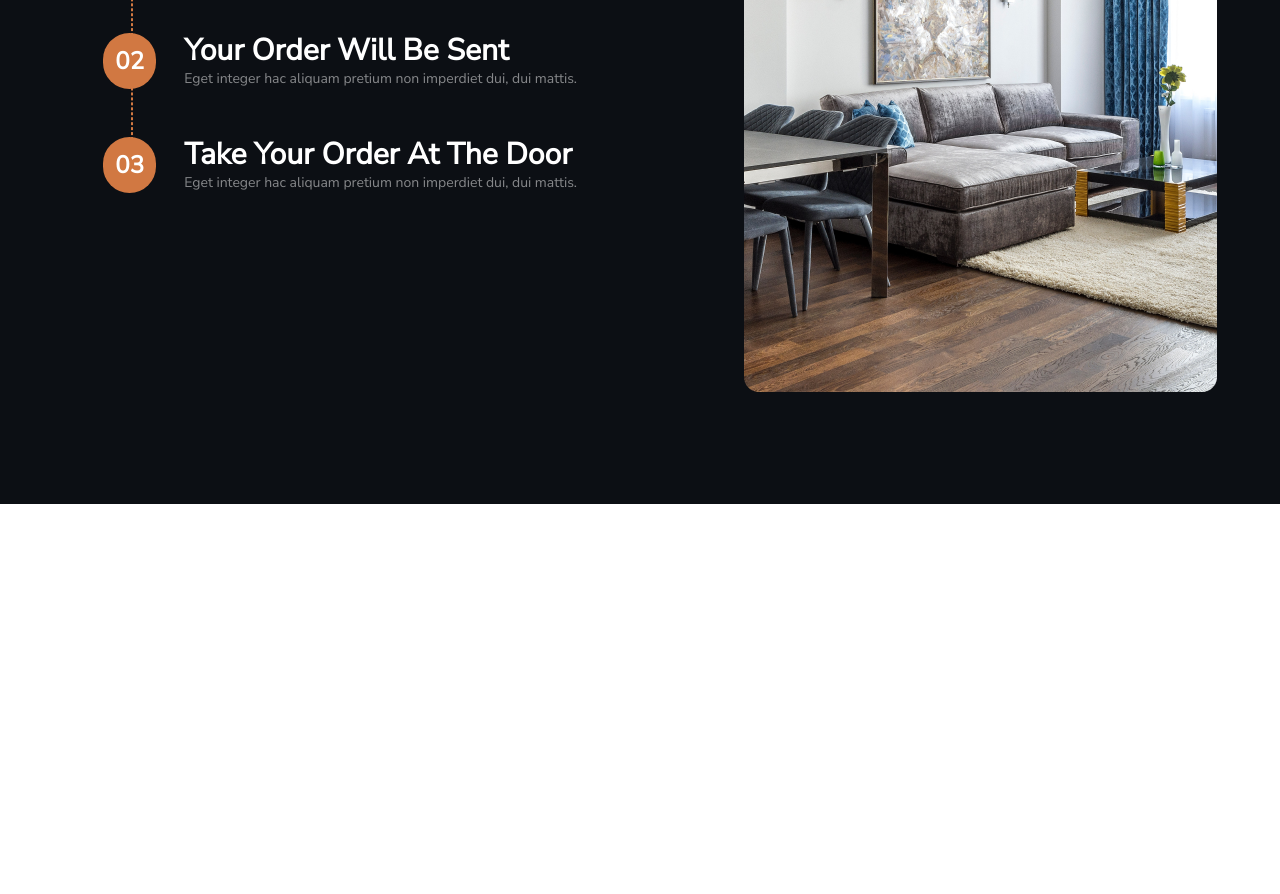
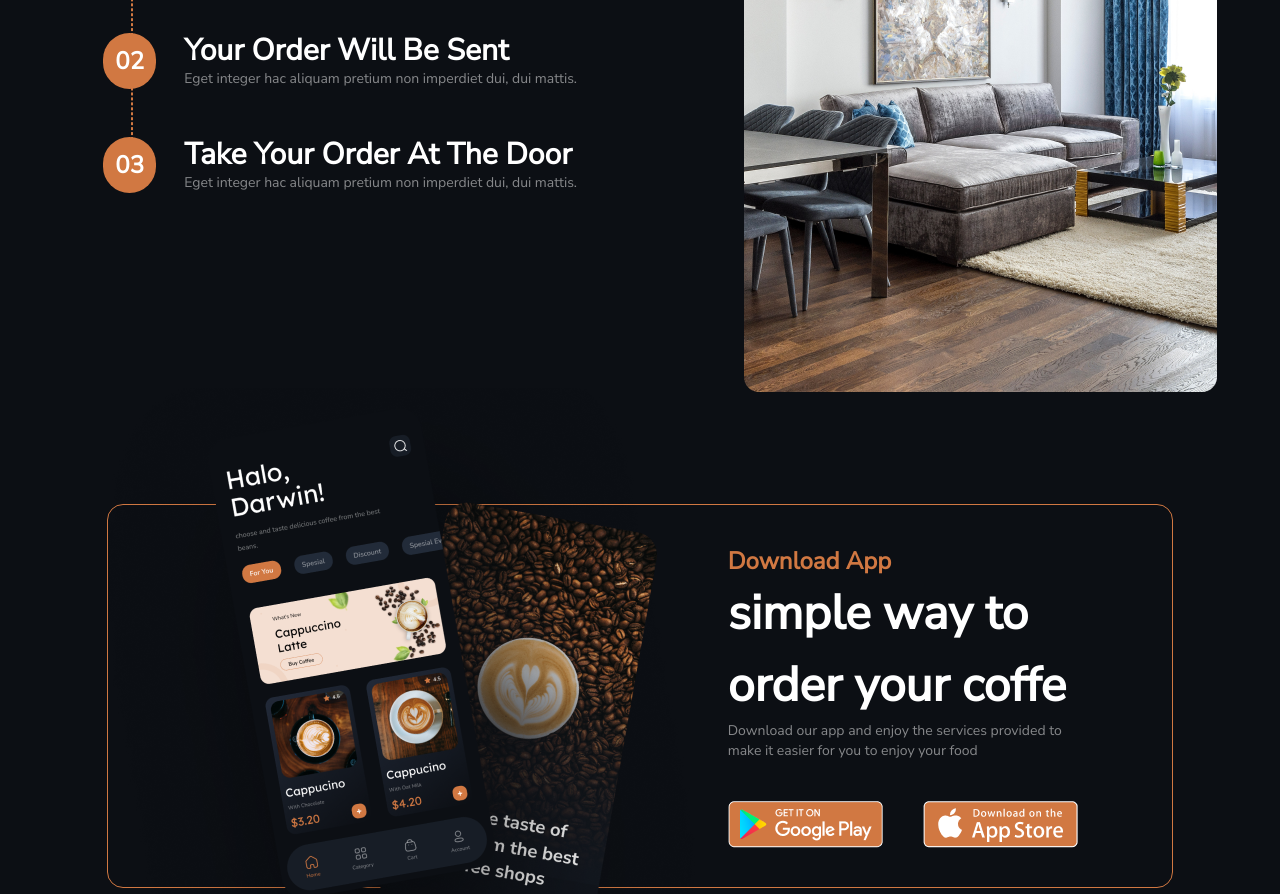
Before and after one commit to TaufikAkbar7/coffeShop, a Vue app in the folder client/: page / in a window 1280 px wide. Shown: the part 3260-4154 px from the top of the page. Before the commit the page ends 3764 px from the top, so only its background shows below. Built offline with nearby package versions, Linux system fonts and the light colour scheme.

Commit message:
continue styling component install

```diff
--- a/client/src/components/molecules/Install.vue
+++ b/client/src/components/molecules/Install.vue
@@ -1,22 +1,107 @@
 <template>
-  <Wrapper className="min-h-screen bg-primaryColor">
-    <img class="absolute left-0 mt-16" src="../../assets/website/leaf.png" alt="leaf">
-      <div class="container mx-auto flex flex-row justify-around items-start py-28">
-        <div class="flex flex-col items-start px-10">
-          <Title v-for="item in items" :key="item.title" :title="item.title" className="font-roboto text-5xl font-bold text-secondaryColor leading-relaxed"/>
-          <div v-for="data in prosedur" :key="data.id" class="relative flex flex-row w-full justify-between items-center mt-12">
-            <div v-if="data.id <='02'" class="absolute top-0 left-7 border border-dashed border-thirdColor h-28"></div>
-            <div class="font-bold rounded-full z-10 bg-thirdColor p-3 text-secondaryColor text-2xl">{{ data.id }}</div>
-            <div class="flex flex-col items-start ml-7">
-              <h1 class="font-semibold text-secondaryColor text-3xl">
+  <Wrapper className="min-h-screen pb-32 bg-primaryColor">
+    <img
+      class="absolute left-0 mt-16"
+      src="../../assets/website/leaf.png"
+      alt="leaf"
+    />
+    <div
+      class="container mx-auto flex flex-row justify-around items-start py-28"
+    >
+      <div class="flex flex-col items-start px-10">
+        <Title
+          v-for="item in items"
+          :key="item.title"
+          :title="item.title"
+          className="font-roboto text-5xl font-bold text-secondaryColor leading-relaxed"
+        />
+        <div
+          v-for="data in prosedur"
+          :key="data.id"
+          class="
+            relative
+            flex flex-row
+            w-full
+            justify-between
+            items-center
+            mt-12
+          "
+        >
+          <div
+            v-if="data.id <= '02'"
+            class="
+              absolute
+              top-0
+              left-7
+              border border-dashed border-thirdColor
+              h-28
+            "
+          ></div>
+          <div
+            class="
+              font-bold
+              rounded-full
+              z-10
+              bg-thirdColor
+              p-3
+              text-secondaryColor text-2xl
+            "
+          >
+            {{ data.id }}
+          </div>
+          <div class="flex flex-col items-start ml-7">
+            <h1 class="font-semibold text-secondaryColor text-3xl">
               {{ data.title }}
             </h1>
             <p class="text-secondaryColor50 text-sm">{{ data.text }}</p>
-            </div>
           </div>
         </div>
-        <img src="../../assets/website/great-process.png" alt="great process">
       </div>
+      <img src="../../assets/website/great-process.png" alt="great process" />
+    </div>
+    <div
+      class="
+        mx-auto
+        w-5/6
+        h-96
+        flex flex-row
+        justify-evenly
+        items-center
+        border border-thirdColor
+        rounded-2xl
+      "
+    >
+      <img
+        class=""
+        src="../../assets/website/handphone.png"
+        alt="img install"
+      />
+      <div class="flex flex-wrap item-start  w-5/12">
+        <Title
+          title="Download App"
+          className="text-thirdColor font-semibold text-2xl"
+        />
+        <div class="flex flex-col items-start">
+          <h1
+          v-for="data1 in downloads"
+          :key="data1.title"
+          class="font-bold text-5xl text-secondaryColor leading-normal"
+        >
+          {{ data1.title }}
+        </h1>
+        <p class="text-sm text-secondaryColor50">Download our app and enjoy the services provided to</p>
+        <p class="text-sm text-secondaryColor50">make it easier for you to enjoy your food</p>
+        </div>
+        <div class="flex flex-row justify-start items-start mt-10">
+          <a href="#">
+            <img src="../../assets/website/google-play.png" alt="img google" />
+          </a>
+          <a href="#" class="ml-10">
+            <img src="../../assets/website/app-store.png" alt="app store" />
+          </a>
+        </div>
+      </div>
+    </div>
   </Wrapper>
 </template>
 
@@ -30,19 +115,28 @@ export default {
     Title,
   },
   data: () => ({
-    items: [
-      { title: 'We love' },
-      { title: 'Great process' },
+    items: [{ title: 'We love' }, { title: 'Great process' }],
+    prosedur: [
+      {
+        id: '01',
+        title: 'Order Your Menu',
+        text: 'Eget integer hac aliquam pretium non imperdiet dui, dui mattis.',
+      },
+      {
+        id: '02',
+        title: 'Your Order Will Be Sent',
+        text: 'Eget integer hac aliquam pretium non imperdiet dui, dui mattis.',
+      },
+      {
+        id: '03',
+        title: 'Take Your Order At The Door',
+        text: 'Eget integer hac aliquam pretium non imperdiet dui, dui mattis.',
+      },
     ],
-    prosedur: [
-      { id: '01', title: 'Order Your Menu', text: 'Eget integer hac aliquam pretium non imperdiet dui, dui mattis.' },
-      { id: '02', title: 'Your Order Will Be Sent', text: 'Eget integer hac aliquam pretium non imperdiet dui, dui mattis.' },
-      { id: '03', title: 'Take Your Order At The Door', text: 'Eget integer hac aliquam pretium non imperdiet dui, dui mattis.' },
-    ],
+    downloads: [{ title: 'simple way to' }, { title: 'order your coffe' }],
   }),
 };
 </script>
 
 <style>
-
 </style>
```
